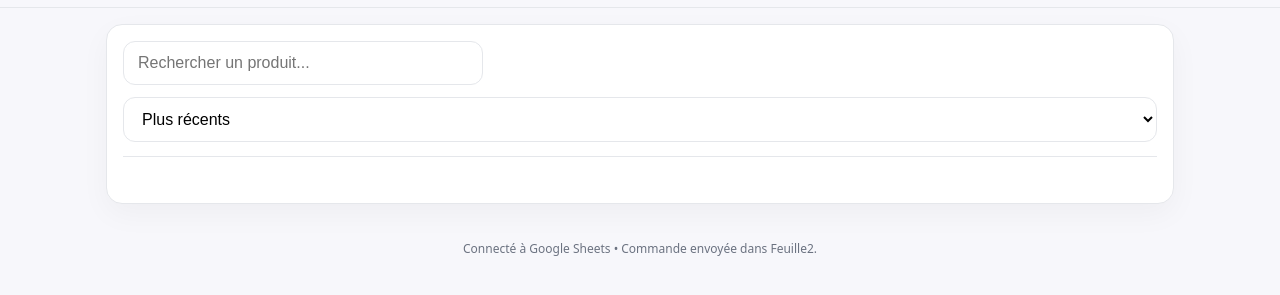
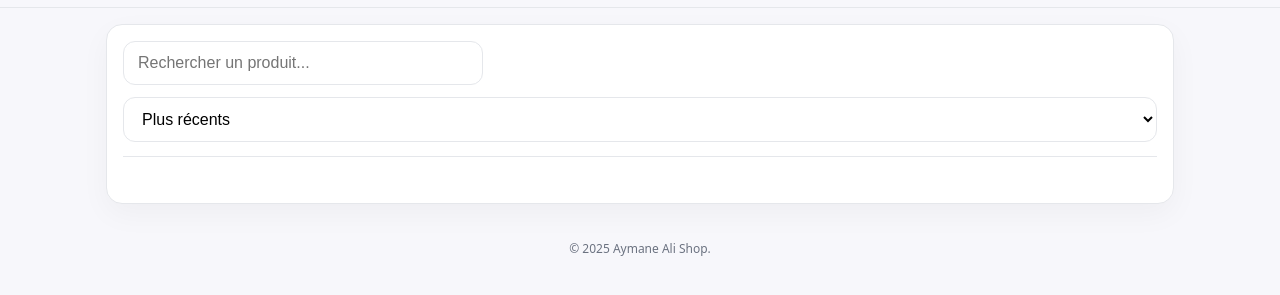
Before and after one commit to rachidprf/AYMANEALIROBLOX, a plain HTML site: page boutique.html in a window 1280 px wide. Shown: the part 57-352 px from the top of the page. Drawn offline with Linux system fonts and the light colour scheme; no server answers.

Commit message:
Add files via upload

```diff
--- a/boutique.html
+++ b/boutique.html
@@ -37,7 +37,7 @@
     </section>
   </div>
 
-  <footer>Connecté à Google Sheets • Commande envoyée dans Feuille2.</footer>
+  <footer><center>© 2025 Aymane Ali Shop.</footer>
 
   <!-- Modal: Commander -->
   <div id="modal" class="modal-backdrop" aria-hidden="true">
```
